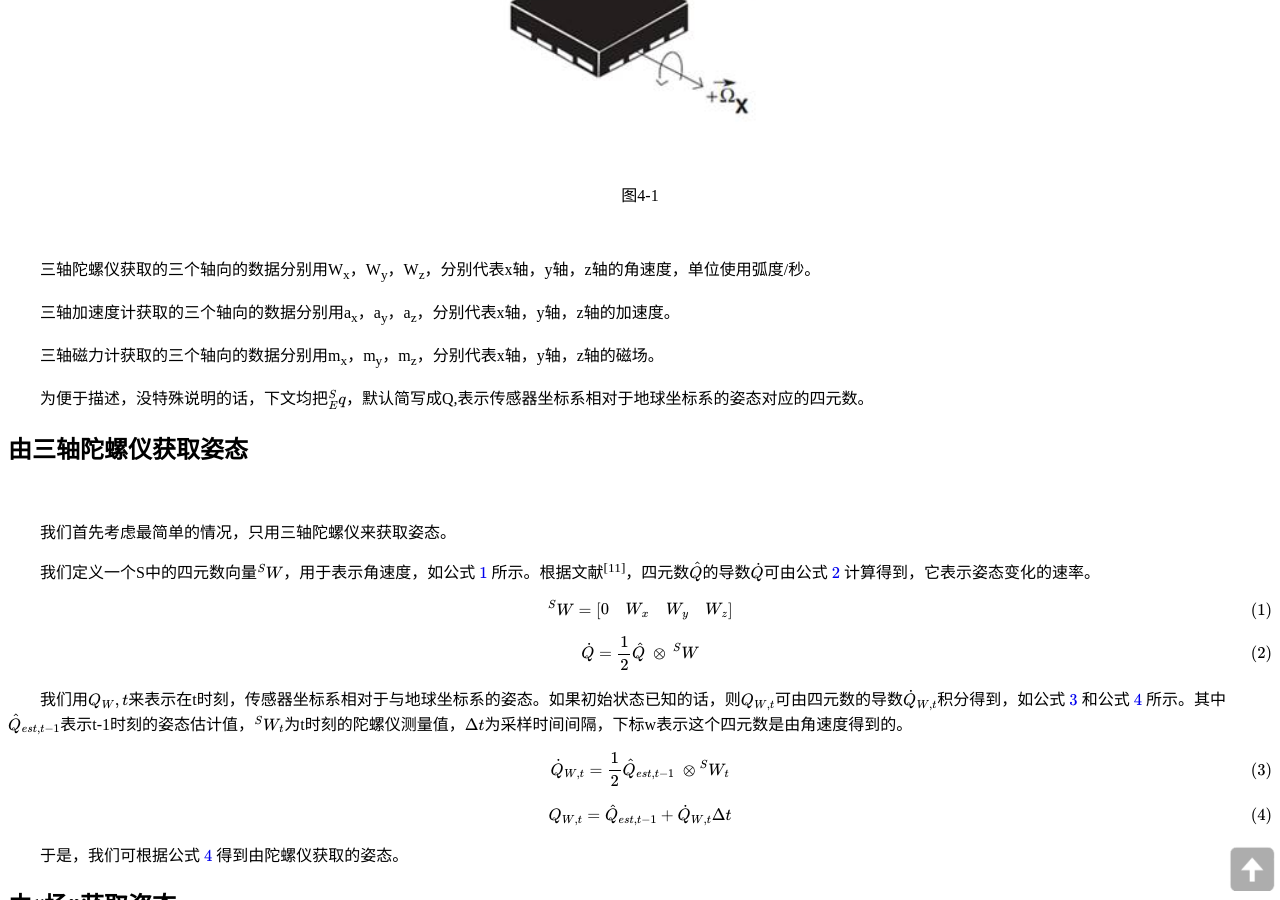
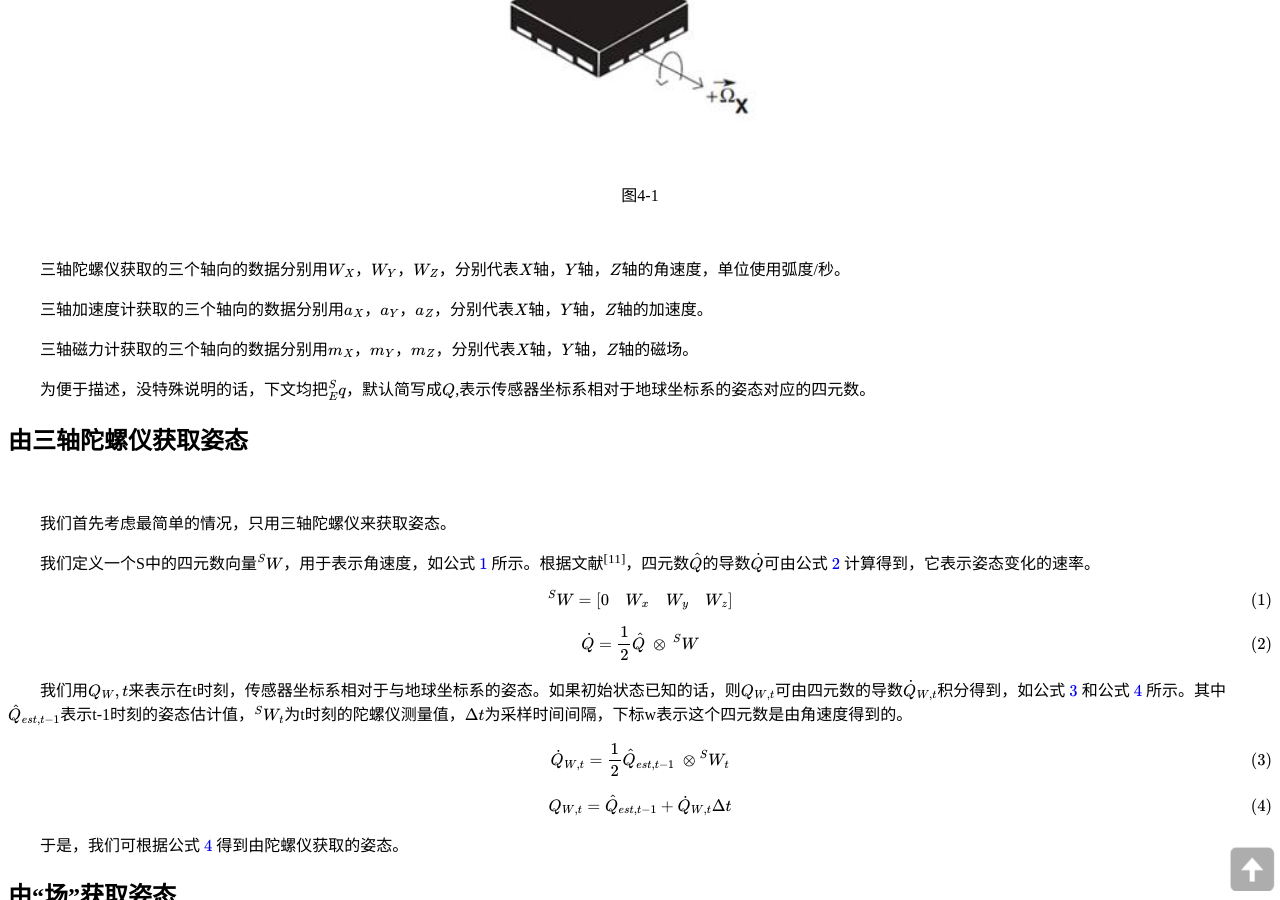
Before and after one commit to RCSTech/RCSTech.github.io, a Jekyll site: the page built from _posts/2014-2-22-Gradient-descent.md, in a window 1280 px wide and 900 px high, scrolled down 793 px. Built offline with Jekyll 4.4.1, drawn with Linux system fonts in a browser that asks for light colours; nearby versions of some CDN libraries; formulas are drawn with MathJax 3; comment, search, counter and statistics services are not loaded; a style sheet for code colours, icons or effects is not loaded.

Commit message:
慢慢改。。路漫漫其修远兮

```diff
--- a/_posts/2014-2-22-Gradient-descent.md
+++ b/_posts/2014-2-22-Gradient-descent.md
@@ -33,13 +33,13 @@ tags:
 <center>图4-1</center>
 <br>
 
-　　三轴陀螺仪获取的三个轴向的数据分别用W<sub>x</sub>，W<sub>y</sub>，W<sub>z</sub>，分别代表x轴，y轴，z轴的角速度，单位使用弧度/秒。
+　　三轴陀螺仪获取的三个轴向的数据分别用$W\_X$，$W\_Y$，$W\_Z$，分别代表$X$轴，$Y$轴，$Z$轴的角速度，单位使用弧度/秒。
 
-　　三轴加速度计获取的三个轴向的数据分别用a<sub>x</sub>，a<sub>y</sub>，a<sub>z</sub>，分别代表x轴，y轴，z轴的加速度。
+　　三轴加速度计获取的三个轴向的数据分别用$a\_X$，$a\_Y$，$a\_Z$，分别代表$X$轴，$Y$轴，$Z$轴的加速度。
 
-　　三轴磁力计获取的三个轴向的数据分别用m<sub>x</sub>，m<sub>y</sub>，m<sub>z</sub>，分别代表x轴，y轴，z轴的磁场。
+　　三轴磁力计获取的三个轴向的数据分别用$m\_X$，$m\_Y$，$m\_Z$，分别代表$X$轴，$Y$轴，$Z$轴的磁场。
 
-　　为便于描述，没特殊说明的话，下文均把$\{}_{E}^{S}q\$，默认简写成Q,表示传感器坐标系相对于地球坐标系的姿态对应的四元数。
+　　为便于描述，没特殊说明的话，下文均把$\{}_{E}^{S}q\$，默认简写成$Q$,表示传感器坐标系相对于地球坐标系的姿态对应的四元数。
 <br>
 
 ##由三轴陀螺仪获取姿态
```
